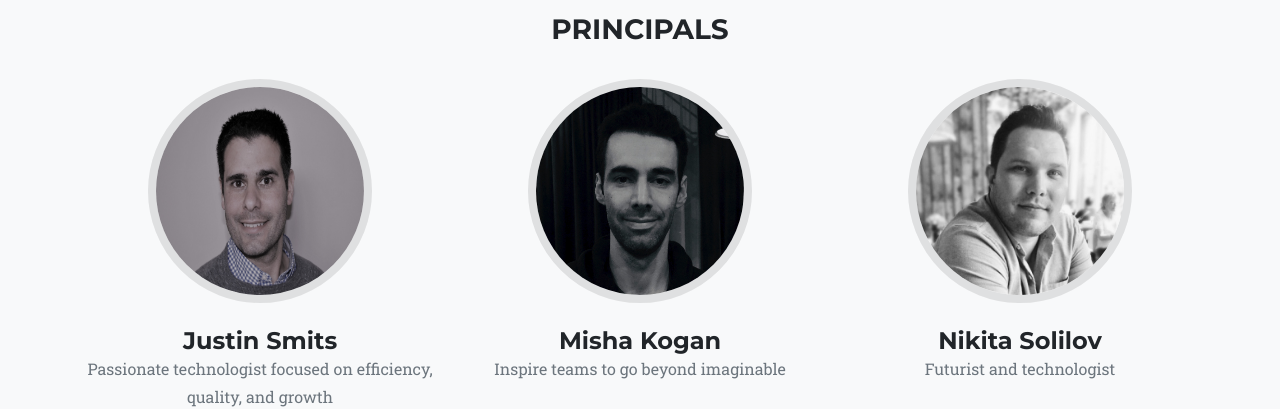
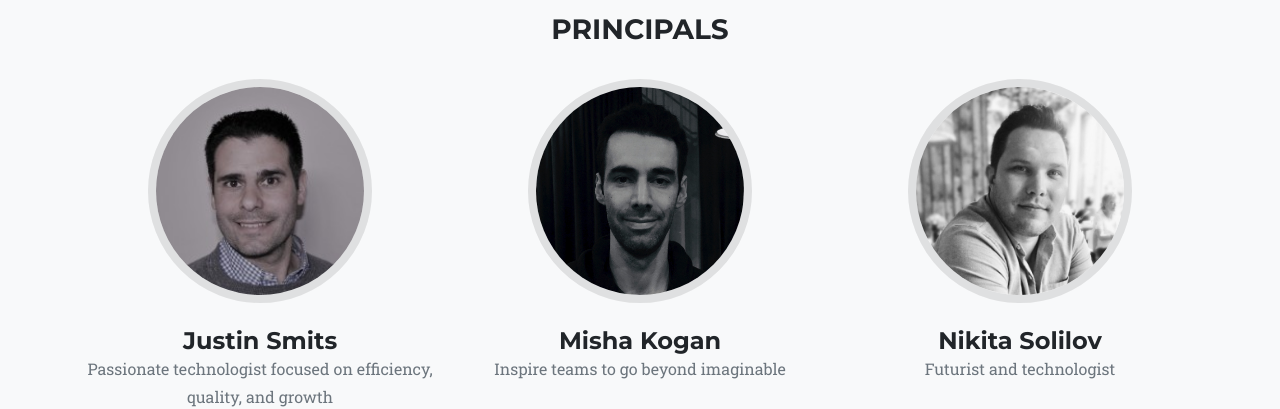
Before and after one commit to bigskai/WebSite, a plain HTML site: page index.html in a window 1280 px wide. Shown: the part 2946-3355 px from the top of the page. Drawn offline with nearby package versions, Linux system fonts and the light colour scheme; a web font is replaced by a local one.

Commit message:
Update index.html
updating extension

```diff
--- a/index.html
+++ b/index.html
@@ -141,7 +141,7 @@
                 <div class="row">
                     <div class="col-lg-4">
                         <div class="team-member">
-                            <img class="mx-auto rounded-circle" src="assets/img/team/justin.jpg" alt="" />
+                            <img class="mx-auto rounded-circle" src="assets/img/team/justin.jfif" alt="" />
                             <h4>Justin Smits</h4>
                             <p class="text-muted">Passionate technologist focused on efficiency, quality, and growth</p>
                             <a class="btn btn-dark btn-social mx-2" target="_blank" href="https://www.linkedin.com/in/justinsmits/"><i class="fab fa-linkedin-in"></i></a>
```
